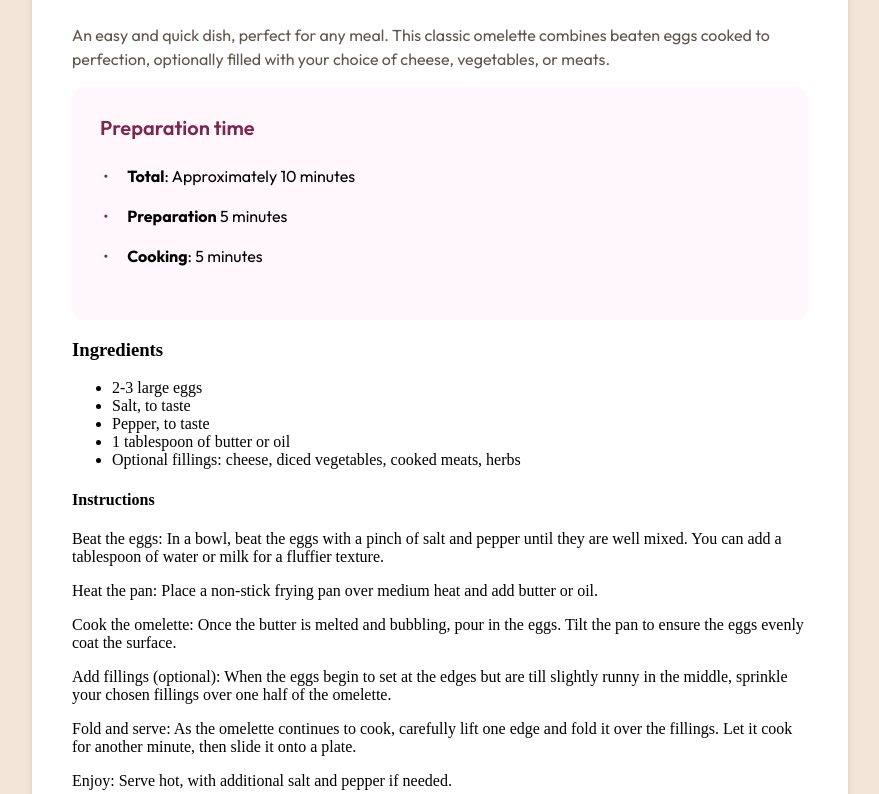
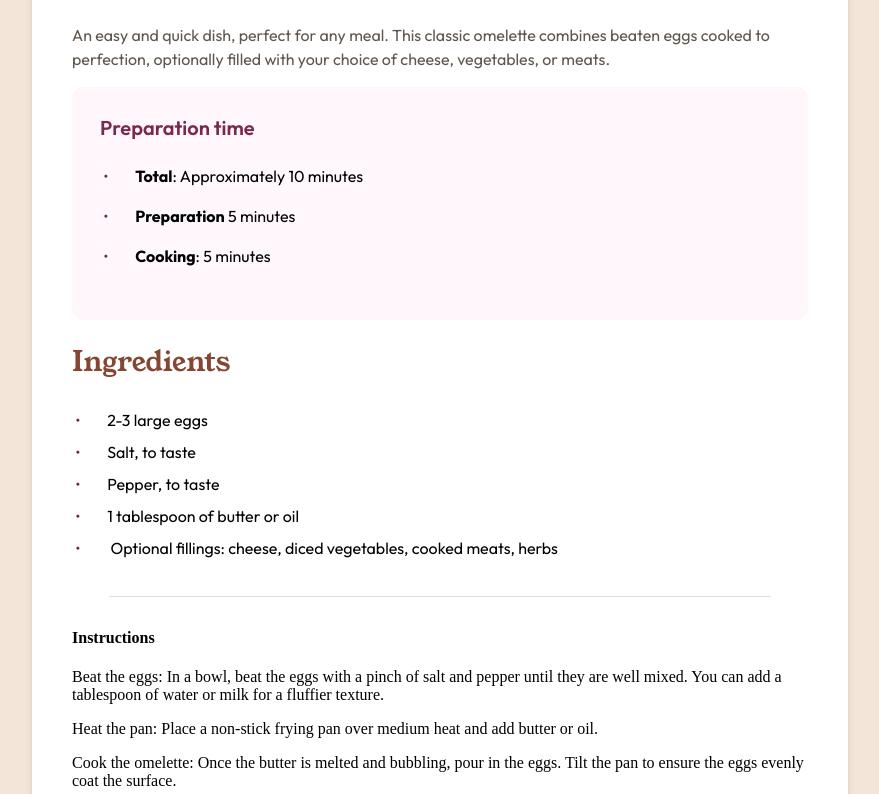
Before and after one commit to JoannaBroad/Recipe-page, a plain HTML site: page index.html in a window 1280 px wide. Shown: the part 472-1266 px from the top of the page, without its empty margins (200-1079 px from the left). Drawn offline with Linux system fonts and the light colour scheme.

Commit message:
ingredient section styled

```diff
--- a/index.html
+++ b/index.html
@@ -52,7 +52,7 @@
         </section>
         <section class="ingredients">
           <h3>Ingredients</h3>
-          <ul>
+          <ul class="custom-bullets">
             <li>2-3 large eggs</li>
             <li>Salt, to taste</li>
             <li>Pepper, to taste</li>
@@ -61,6 +61,7 @@
               Optional fillings: cheese, diced vegetables, cooked meats, herbs
             </li>
           </ul>
+          <hr class="line">
         </section>
         <section class="method">
           <h4>Instructions</h4>
--- a/style.css
+++ b/style.css
@@ -61,7 +61,7 @@ img {
   content: "\2022";
   color: #7a284e;
   display: inline-block;
-  width: 1.5em;
+  width: 2rem;
   margin-left: -1em;
 }
 .thicker-text {
@@ -76,6 +76,28 @@ img {
   font-weight: 400;
   line-height: 2.5rem;
 }
+
+.ingredients h3 {
+  font-family: "Young Serif";
+  font-size: 28px;
+  font-style: normal;
+  font-weight: 400;
+  line-height: 100%;
+  color: #854632;
+}
+.ingredients li {
+  font-family: Outfit;
+  font-size: 1rem;
+  font-weight: 400;
+  line-height: 2rem; /* 24px */
+}
+.line {
+  border: none;
+  border-top: 1px solid #e3ddd7;
+  width: 90%;
+  margin: 2rem auto;
+}
+
 .attribution {
   font-size: 11px;
   text-align: right;
```
